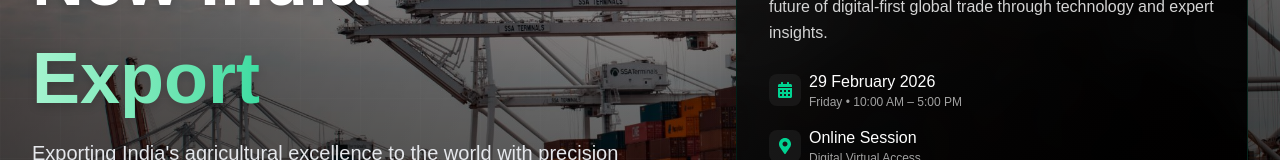
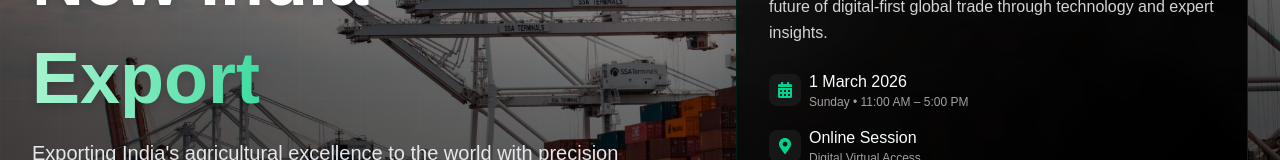
Before and after one commit to bizleap1/New_India, a Next.js app: page / in a window 1280 px wide. Shown: the part 322-482 px from the top of the page. Built offline with nearby package versions, Linux system fonts and the light colour scheme.

Commit message:
Update event date to 1 March, Sunday, and time to 11 AM - 5 PM

```diff
--- a/src/app/events/page.js
+++ b/src/app/events/page.js
@@ -181,8 +181,8 @@ export default function EventPage() {
             {/* Event Details */}
             <div className="flex flex-col sm:flex-row flex-wrap gap-4 sm:gap-6 lg:gap-8 text-neutral-300 mb-8 lg:mb-12">
               {[
-                { icon: <FaClock />, label: "10:00 AM – 5:00 PM", sub: "Full Day Virtual Immersion" },
-                { icon: <FaCalendarAlt />, label: "29 February 2026", sub: "Friday" },
+                { icon: <FaClock />, label: "11:00 AM – 5:00 PM", sub: "Full Day Virtual Immersion" },
+                { icon: <FaCalendarAlt />, label: "1 March 2026", sub: "Sunday" },
                 { icon: <FaMapMarkerAlt />, label: "Online Session", sub: "Virtual Access" }
               ].map((item, i) => (
                 <motion.div
@@ -316,7 +316,7 @@ export default function EventPage() {
                 <div className="space-y-4 lg:space-y-6 text-neutral-300 text-sm lg:text-lg leading-relaxed">
                   <p>
                     New India Export presents the World Trade Virtual Summit 2026,
-                    an exclusive online session on Friday, 29th February 2026.
+                    an exclusive online session on Sunday, 1st March 2026.
                   </p>
                   <p>
                     This landmark digital gathering unites industry leaders, innovators, and visionaries
--- a/src/components/Hero.js
+++ b/src/components/Hero.js
@@ -127,8 +127,8 @@ export default function Hero() {
                       <FaCalendarAlt className="text-emerald-400 text-xs sm:text-sm lg:text-base" />
                     </div>
                     <div>
-                      <div className="font-medium text-white text-xs sm:text-sm lg:text-base">29 February 2026</div>
-                      <div className="text-xs text-neutral-400">Friday • 10:00 AM – 5:00 PM</div>
+                      <div className="font-medium text-white text-xs sm:text-sm lg:text-base">1 March 2026</div>
+                      <div className="text-xs text-neutral-400">Sunday • 11:00 AM – 5:00 PM</div>
                     </div>
                   </div>
                   <div className="flex items-center gap-2">
```
